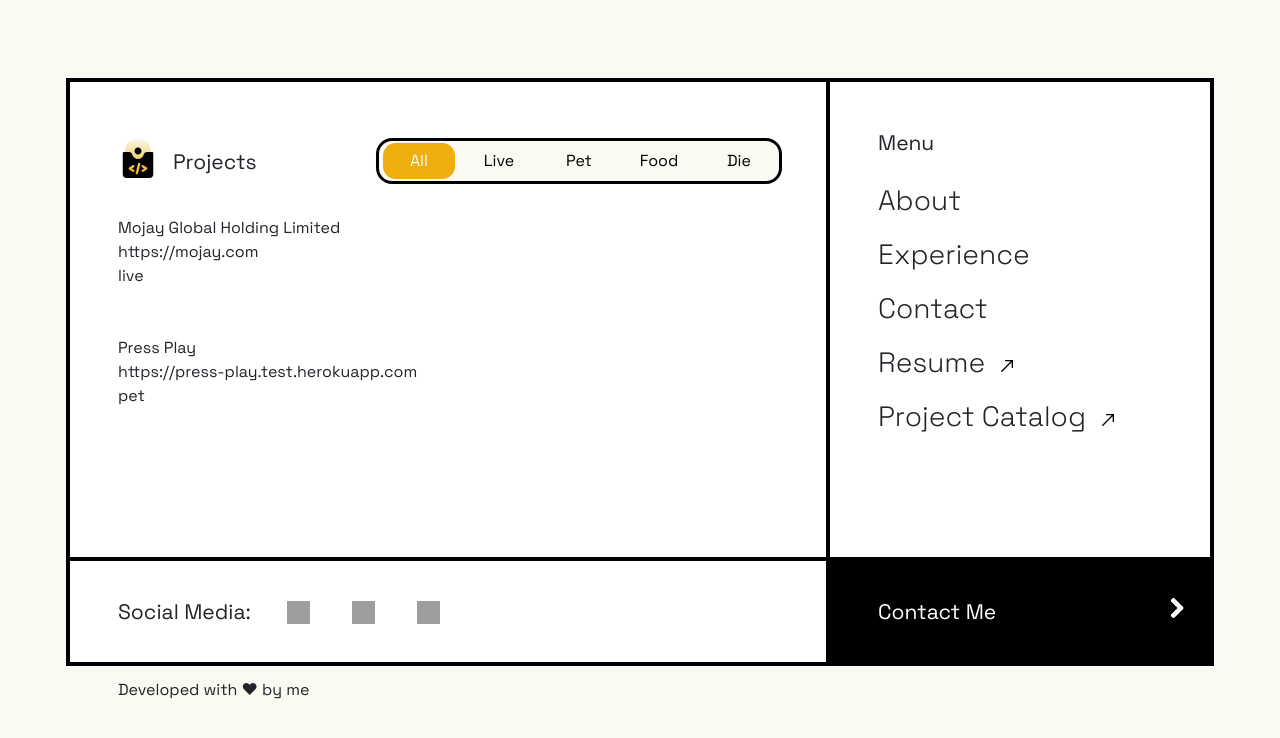
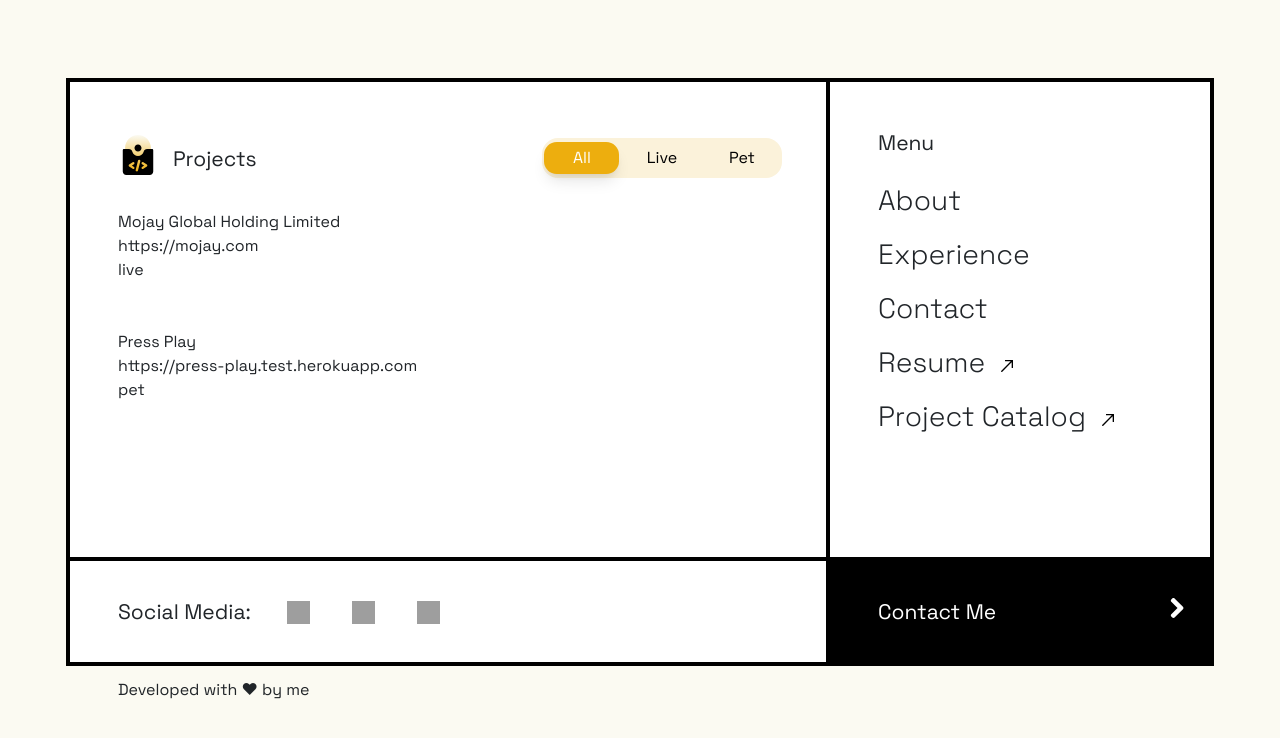
Before and after one commit to Davien21/simple-resume, a Next.js app: page /work in a window 1280 px wide. Shown: the top 738 px of the page. Built offline with nearby package versions, Linux system fonts and the light colour scheme; grey boxes are pictures that could not be loaded.

Commit message:
update work tabs

```diff
--- a/components/segmentedControl/segmentedControl.module.css
+++ b/components/segmentedControl/segmentedControl.module.css
@@ -1,31 +1,34 @@
 .container {
-  background-color: #fbfaf2;
+  background-color: #fbf2da;
   color: #000;
-  display: flex;
-  border: 3px solid #000;
+  display: inline-flex;
+  /* border: 3px solid #000; */
   border-radius: 1rem;
   padding: 0.5rem 0rem;
   position: relative;
 }
 
-@media screen and (min-width: 576px) {
+/* @media screen and (min-width: 360px) {
   .container {
     display: inline-flex;
   }
-}
+} */
 
 .slider {
   /* padding: 0.5rem 0.5rem; */
   background-color: #edae0e !important;
   content: "";
   position: absolute;
-  top: 4.79%;
+  top: 8.79%;
   /* bottom: 1%; */
   /* left: 1px; */
   border-radius: 0.8rem;
   /* display: none; */
-  height: 90%;
+  height: 80%;
   max-width: 100%;
+  box-shadow: 0 10px 15px -3px rgba(0, 0, 0, 0.1),
+    0 4px 6px -2px rgba(0, 0, 0, 0.06);
+  /* transform: translateX(5px 2px); */
 }
 
 .container li {
--- a/pages/work.jsx
+++ b/pages/work.jsx
@@ -6,7 +6,7 @@ import SegmentedControl from "../components/segmentedControl";
 import WorkProjects from "../components/workProjects";
 
 function WorkPage() {
-  const [projectTypes] = useState(["All", "Live", "Pet", "Food", "Die"]);
+  const [projectTypes] = useState(["All", "Live", "Pet"]);
   const [activeControl, setActiveControl] = useState(projectTypes[0]);
 
   return (
```
